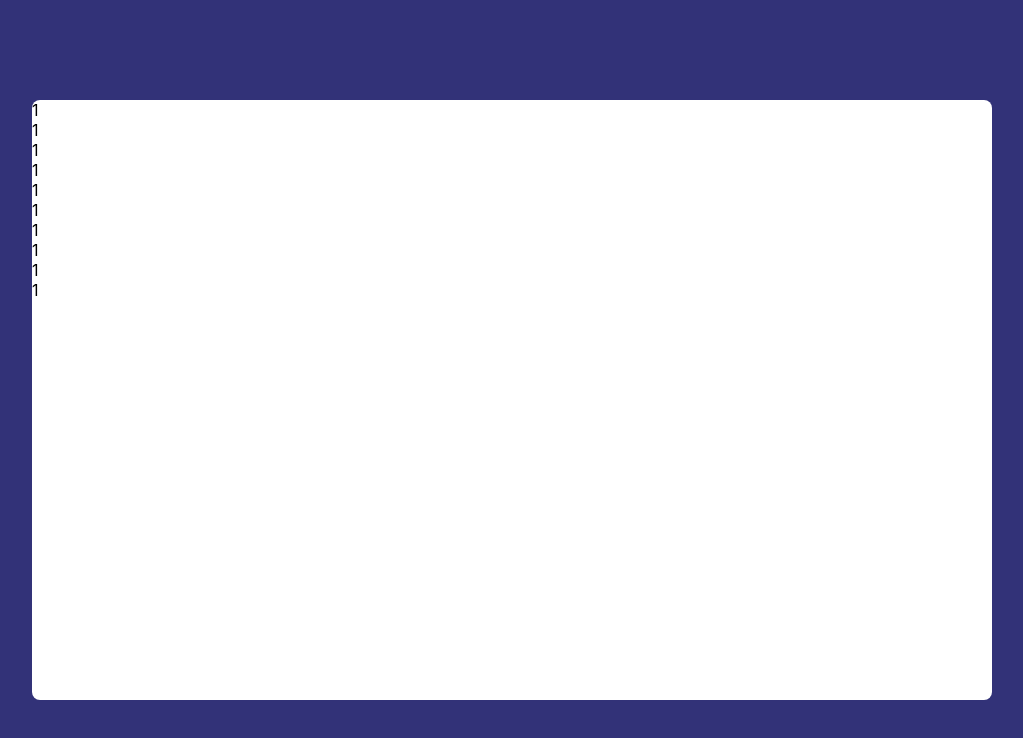
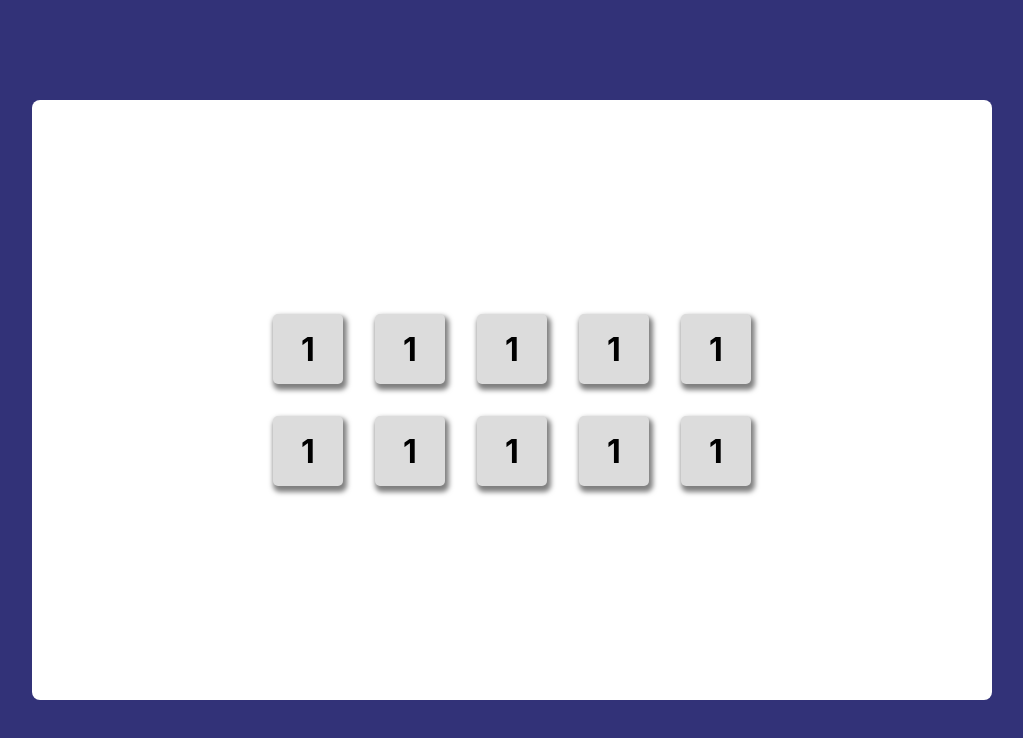
Before and after one commit to pdlmn/tenzies, a React (Create React App) app: page / in a window 1280 px wide. Shown: the top 738 px of the page, without its empty margins (128-1151 px from the left). Built offline with nearby package versions, Linux system fonts and the light colour scheme.

Commit message:
Added styling to dice

```diff
--- a/src/styles/index.css
+++ b/src/styles/index.css
@@ -20,4 +20,18 @@ body {
   background: white;
   width: 75%;
   height: 75%;
+  display: grid;
+  grid-template: repeat(2, 70px) / repeat(5, 70px);
+  place-content: center;
+  gap: 2rem;
 }
+
+.die {
+  background: rgb(220, 220, 220);
+  box-shadow: 2px 4px 5px 2px rgba(0, 0, 0, .5);
+  border-radius: 5px;
+  display: grid;
+  place-items: center;
+  font-size: 2rem;
+  font-weight: bold;
+}
```
